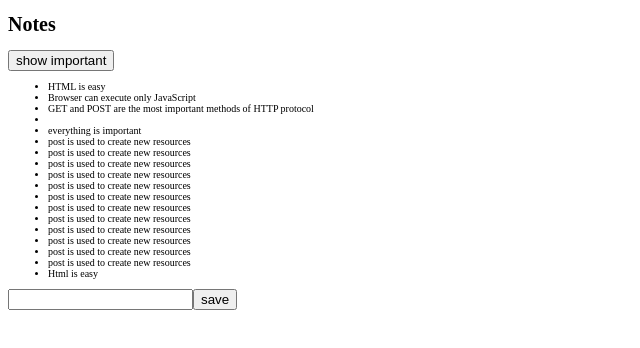
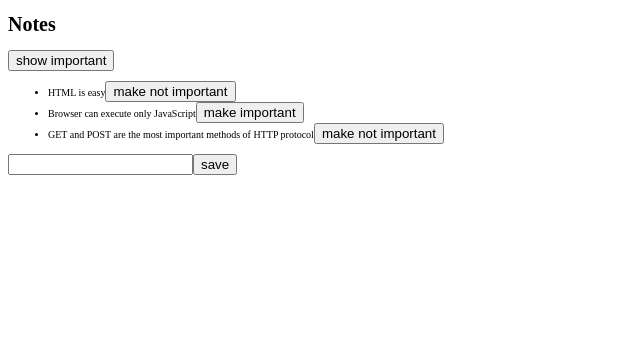
Before and after one commit to Madhusmitamis/04-kokoelman-renderointi, a React (Vite) app: page / in a window 1280 px wide. Shown: the top 348 px of the page, without its empty margins (0-640 px from the left). Built offline with nearby package versions, Linux system fonts and the light colour scheme; data requests are answered from the project's data file.

Commit message:
Sending Data to the Server and changing the importance of notes part finnish

```diff
--- a/db.json
+++ b/db.json
@@ -14,81 +14,7 @@
       "id": "3",
       "content": "GET and POST are the most important methods of HTTP protocol",
       "important": true
-    },
-    {
-      "id": "71c3",
-      "content": "",
-      "important": false
-    },
-    {
-      "id": "a1c8",
-      "content": "everything is important",
-      "important": true
-    },
-    {
-      "id": "f1d2",
-      "content": "post is used to create new resources",
-      "important": false
-    },
-    {
-      "id": "2286",
-      "content": "post is used to create new resources",
-      "important": true
-    },
-    {
-      "id": "9f5f",
-      "content": "post is used to create new resources",
-      "important": true
-    },
-    {
-      "id": "eb3a",
-      "content": "post is used to create new resources",
-      "important": false
-    },
-    {
-      "id": "012f",
-      "content": "post is used to create new resources",
-      "important": true
-    },
-    {
-      "id": "e184",
-      "content": "post is used to create new resources",
-      "important": true
-    },
-    {
-      "id": "8e87",
-      "content": "post is used to create new resources",
-      "important": false
-    },
-    {
-      "id": "fea1",
-      "content": "post is used to create new resources",
-      "important": true
-    },
-    {
-      "id": "0a70",
-      "content": "post is used to create new resources",
-      "important": false
-    },
-    {
-      "id": "49eb",
-      "content": "post is used to create new resources",
-      "important": true
-    },
-    {
-      "id": "4b87",
-      "content": "post is used to create new resources",
-      "important": false
-    },
-    {
-      "id": "8f21",
-      "content": "post is used to create new resources",
-      "important": true
-    },
-    {
-      "id": "26e1",
-      "content": "Html is easy",
-      "important": true
     }
+
   ]
 }
--- a/src/App.jsx
+++ b/src/App.jsx
@@ -43,12 +43,19 @@
      setNewNote('')
       console.log(response)
     })
+  //console.log('button clicked', event.target)
+  }
+  const toggleImportanceOf = (id) => {
+      // console.log('importance of ' + id + ' needs to be toggled')
+  const url = `http://localhost:3001/notes/${id}`
+  const note = notes.find(n => n.id === id)
+  const changedNote = { ...note, important: !note.important }
 
-
-  //console.log('button clicked', event.target)
-
-  }
-  const handleNoteChange = (event)=> {
+  axios.put(url, changedNote).then(response => {
+    setNotes(notes.map(n => n.id !== id ? n : response.data))
+  })
+}
+ const handleNoteChange = (event)=> {
     console.log(event.target.value)
     setNewNote(event.target.value)
   }
@@ -71,7 +78,11 @@
       </div>
       <ul>
       {notesToShow.map(note =>
-      <Note key = {note.id} note = {note} />
+      <Note
+      key = {note.id}
+      note = {note}
+      toggleImportance={() => toggleImportanceOf(note.id)}
+      />
       )}
       </ul>
       <form onSubmit ={addNote}>
--- a/src/components/Note.jsx
+++ b/src/components/Note.jsx
@@ -1,7 +1,13 @@
-const Note = ({note})=>{
+const Note = ({note, toggleImportance})=>{
+    const label = note.important
+    ? 'make not important' : 'make important'
+
     return(
-        <li>{note.content}</li>
+        <li>{note.content}
+        <button onClick= {toggleImportance}>{label}</button>
+        </li>
     )
 }
 
+
 export default Note;
```
